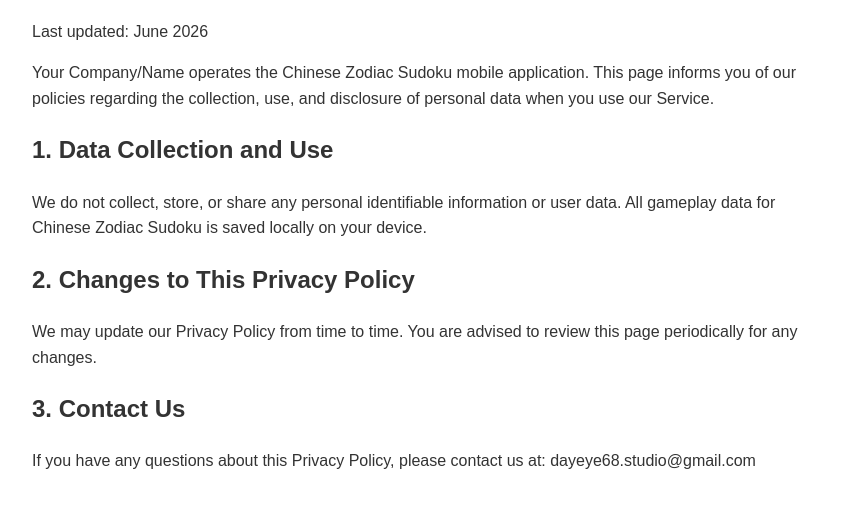
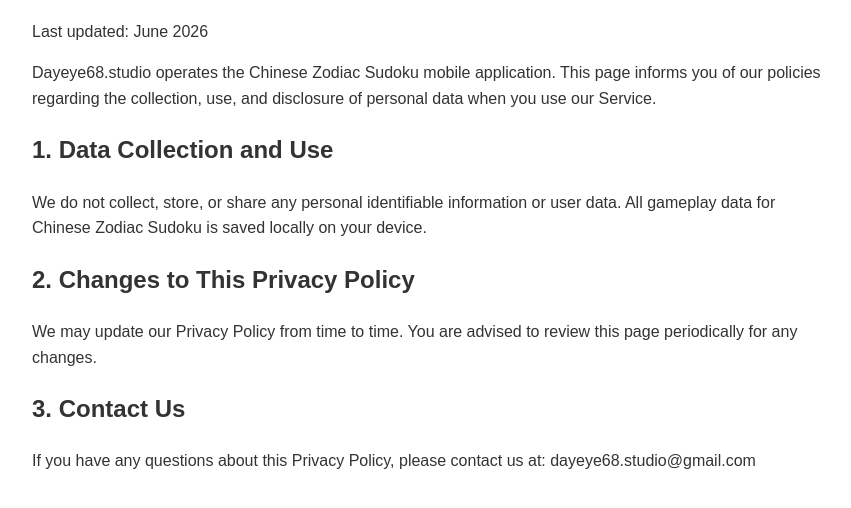
Before and after one commit to dayeye68studio/cz-sudoku, a plain HTML site: page index.html in a window 1280 px wide. Shown: the part 94-602 px from the top of the page, without its empty margins (208-1059 px from the left). Drawn offline with Linux system fonts and the light colour scheme.

Commit message:
Update index.html

```diff
--- a/index.html
+++ b/index.html
@@ -13,7 +13,7 @@
     <h1>Privacy Policy</h1>
     <p>Last updated: June 2026</p>
 
-    <p>Your Company/Name operates the Chinese Zodiac Sudoku mobile application. This page informs you of our policies regarding the collection, use, and disclosure of personal data when you use our Service.</p>
+    <p>Dayeye68.studio operates the Chinese Zodiac Sudoku mobile application. This page informs you of our policies regarding the collection, use, and disclosure of personal data when you use our Service.</p>
 
     <h2>1. Data Collection and Use</h2>
     <p>We do not collect, store, or share any personal identifiable information or user data. All gameplay data for Chinese Zodiac Sudoku is saved locally on your device.</p>
```
